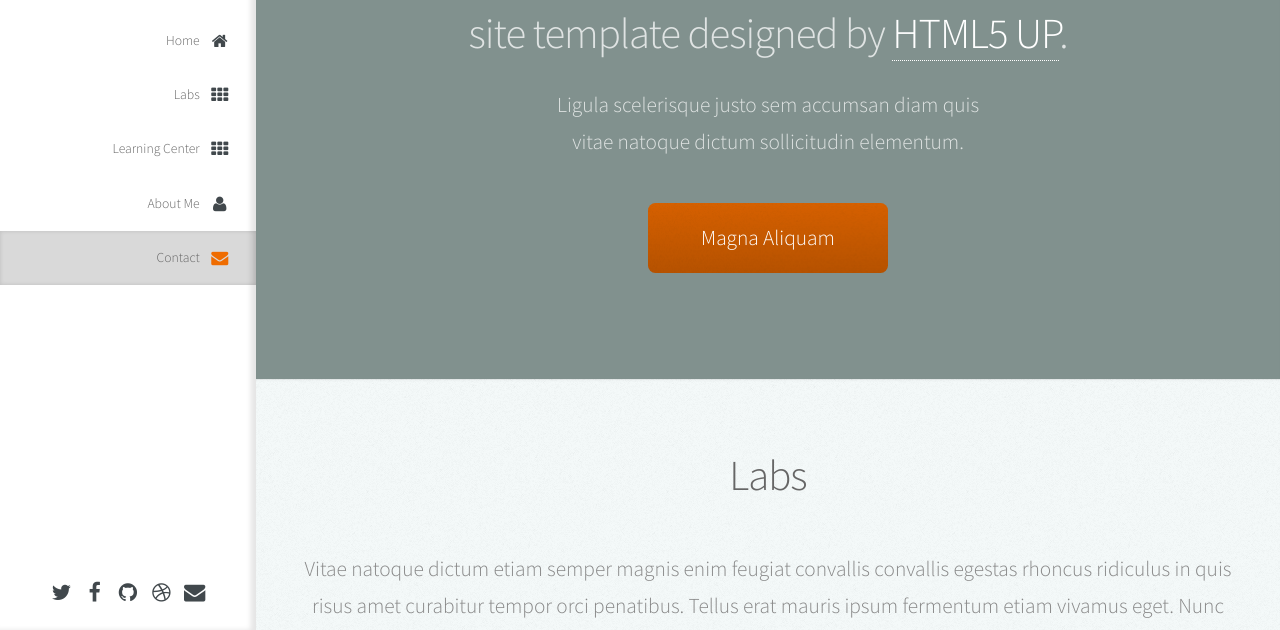
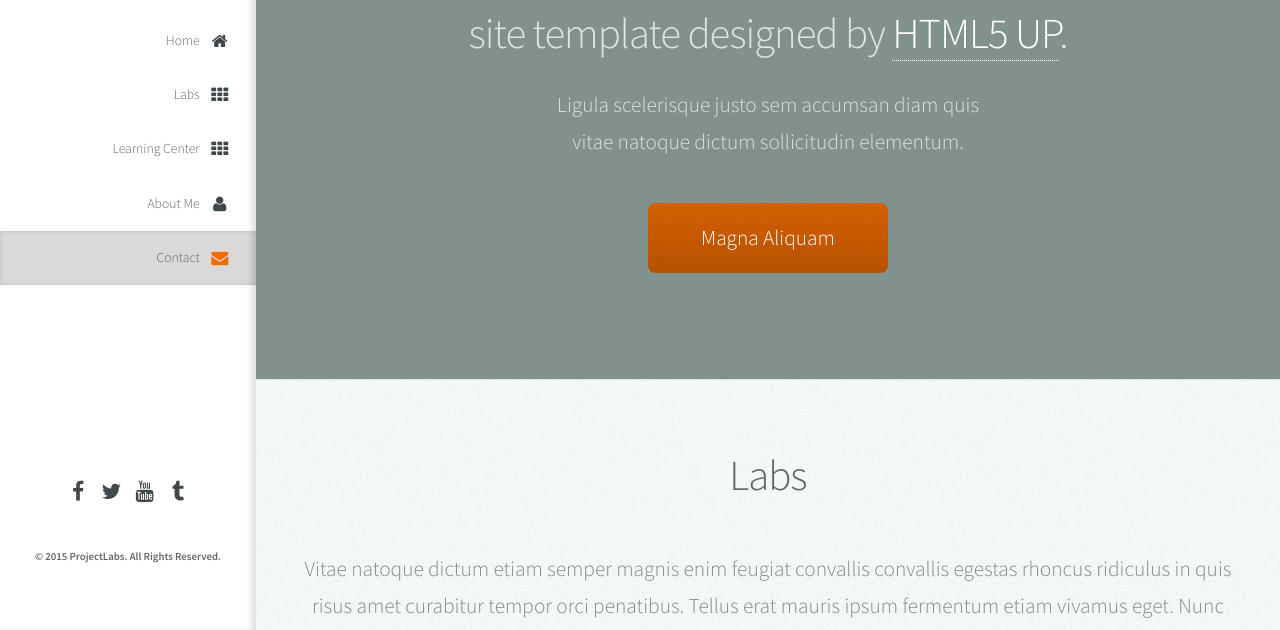
Before and after one commit to ProjectLabs/projectlabs.in, a plain HTML site: page index.html in a window 1280 px wide. Shown: the part 170-800 px from the top of the page. Drawn offline with Linux system fonts and the light colour scheme.

Commit message:
Making Necessary Changes
Added Copyright in NavBar! misc. navbar

```diff
--- a/index.html
+++ b/index.html
@@ -69,12 +69,15 @@
 
 					<!-- Social Icons -->
 						<ul class="icons">
-							<li><a href="#" class="icon fa-twitter"><span class="label">Twitter</span></a></li>
-							<li><a href="#" class="icon fa-facebook"><span class="label">Facebook</span></a></li>
-							<li><a href="#" class="icon fa-github"><span class="label">Github</span></a></li>
-							<li><a href="#" class="icon fa-dribbble"><span class="label">Dribbble</span></a></li>
-							<li><a href="#" class="icon fa-envelope"><span class="label">Email</span></a></li>
+						<li><a href="#" class="icon fa-facebook"><span class="label">Facebook</span></a></li>
+					    <li><a href="#" class="icon fa-twitter"><span class="label">Twitter</span></a></li>
+						<li><a href="#" class="icon fa-youtube"><span class="label">Youtube</span></a></li>
+						<li><a href="#" class="icon fa-tumblr"><span class="label">Tumblr</span></a></li>
+
 						</ul>
+						<div id="logo" align="center"><font size="4">
+						<p>© 2015 ProjectLabs. All Rights Reserved.</p>
+						</font></div>
 
 				</div>
 
```
